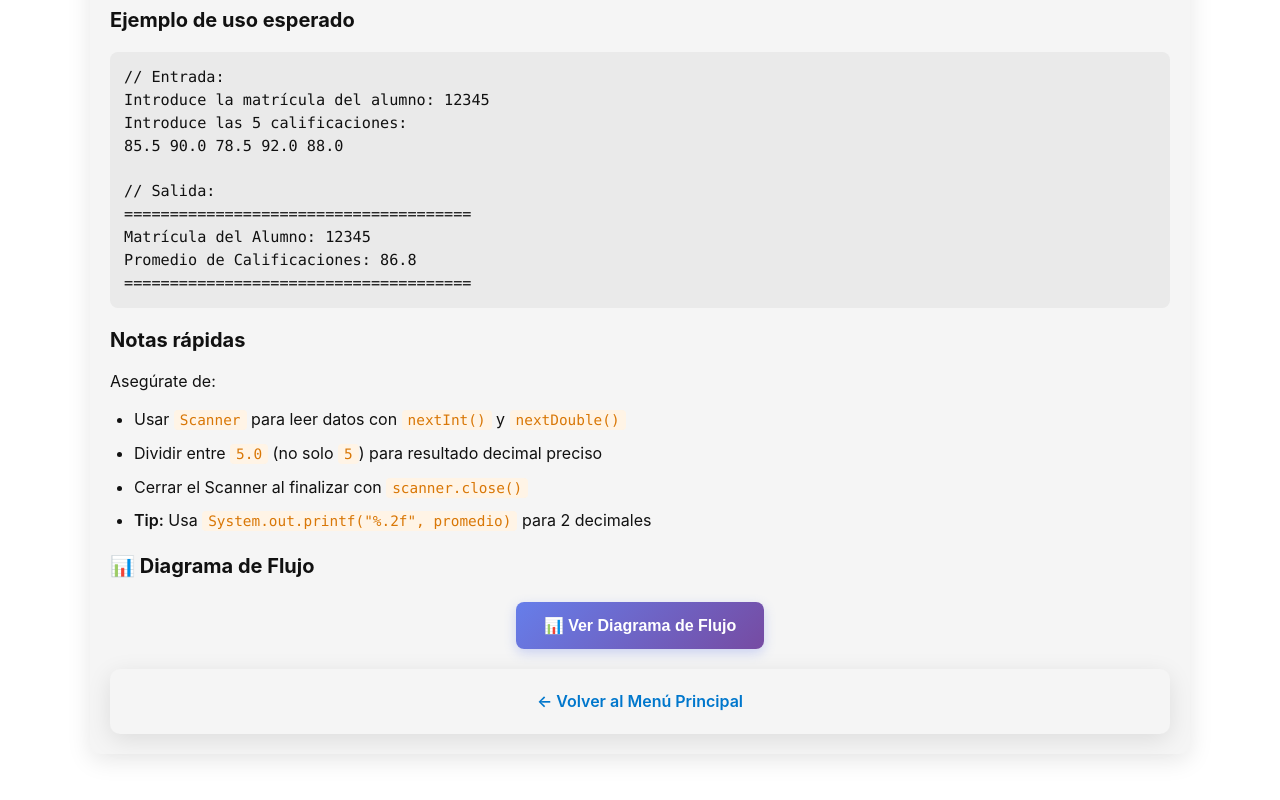
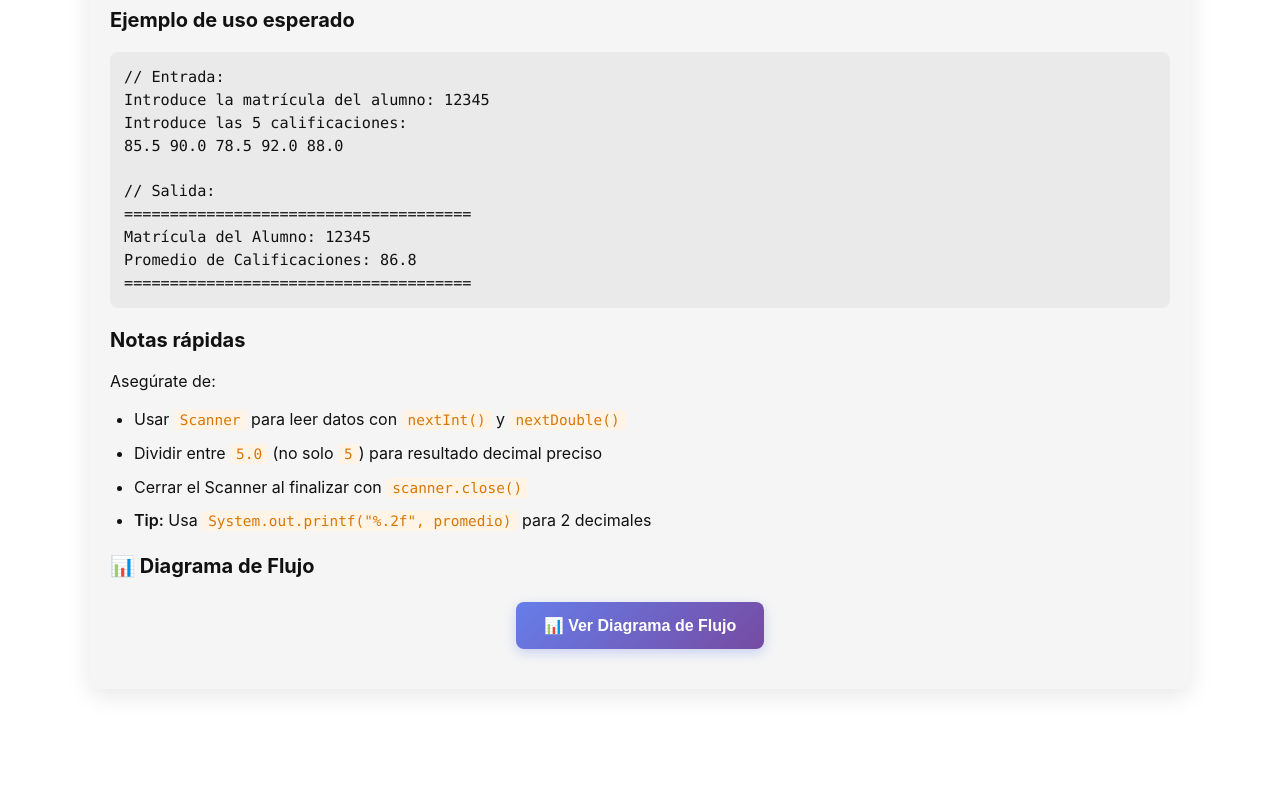
Before and after one commit to D1egoXD/JAVA-TICS, a website: page ejercicios/ejemplo_1_13.html in a window 1280 px wide. Shown: the part 486-1286 px from the top of the page. After the commit the page ends 1229 px from the top, so only its background shows below. Drawn offline with Linux system fonts and the light colour scheme.

Commit message:
Eliminar botón 'Volver al Menú Principal' de todos los ejercicios

```diff
--- a/ejercicios/ejemplo_1_13.html
+++ b/ejercicios/ejemplo_1_13.html
@@ -64,10 +64,6 @@ Promedio de Calificaciones: 86.8
                 </button>
             </div>
         </div>
-
-        <div class="page-footer">
-            <a href="../index.html">← Volver al Menú Principal</a>
-        </div>
     </div>
 
 </div>
```
Also changed, not shown: ejercicios/ejemplo_2_5.html (+0 -4 lines), ejercicios/ejemplo_4_3.html (+0 -4 lines), ejercicios/ejemplo_4_7.html (+0 -4 lines), ejercicios/problema_2_9.html (+0 -4 lines), ejercicios/problema_3_6.html (+0 -4 lines), ejercicios/problema_4_22.html (+0 -4 lines), ejercicios/problema_ps_1_6.html (+0 -4 lines), ejercicios/problema_ps_3_1.html (+0 -4 lines), ejercicios/problema_ps_3_2.html (+0 -4 lines), ejercicios/problema_ps_3_3.html (+0 -4 lines), ejercicios/problema_ps_3_39.html (+0 -4 lines), ejercicios/problema_ps_3_4.html (+0 -4 lines), ejercicios/problema_ps_3_5.html (+0 -4 lines), ejercicios/problema_ps_4_11.html (+0 -4 lines), 2 more files.
